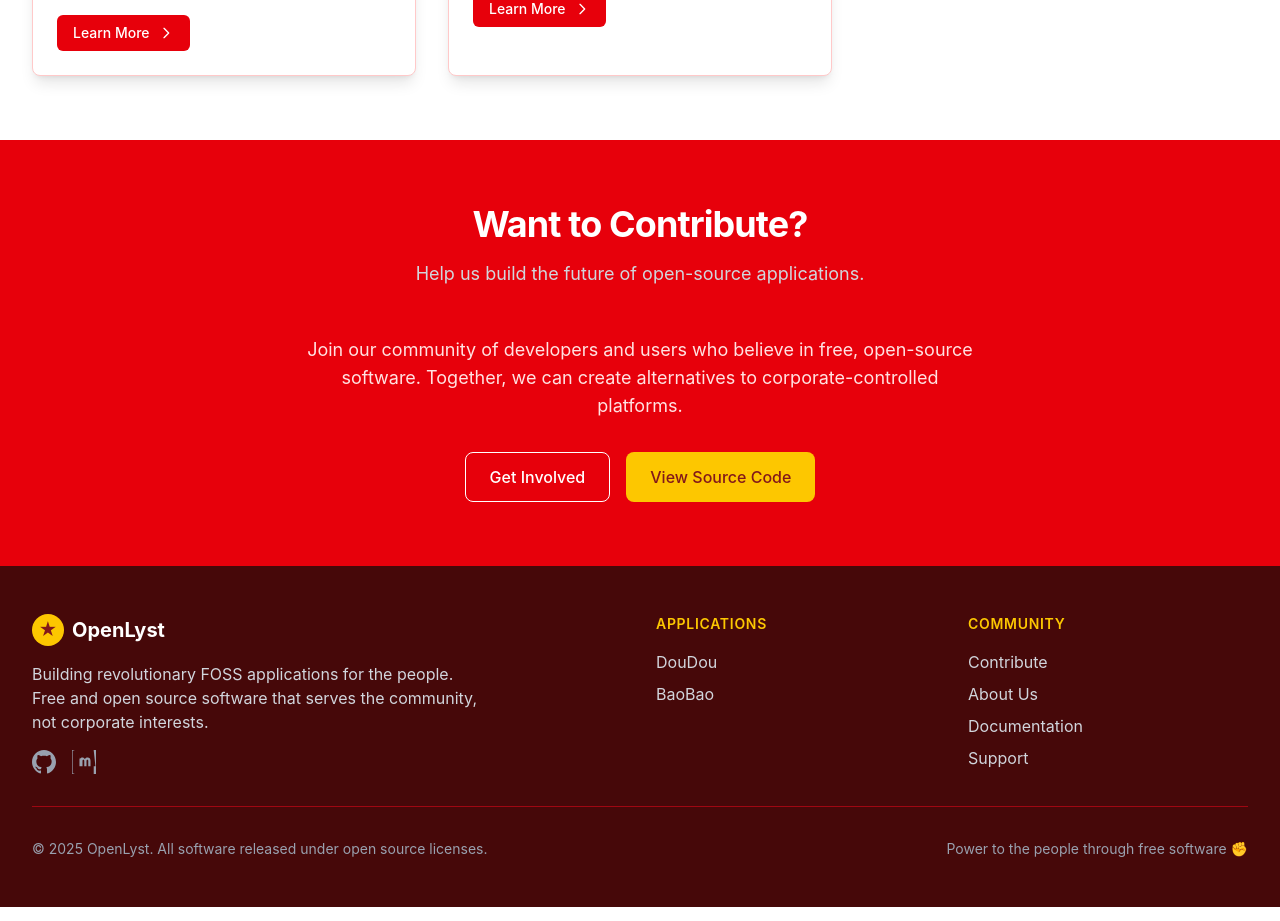
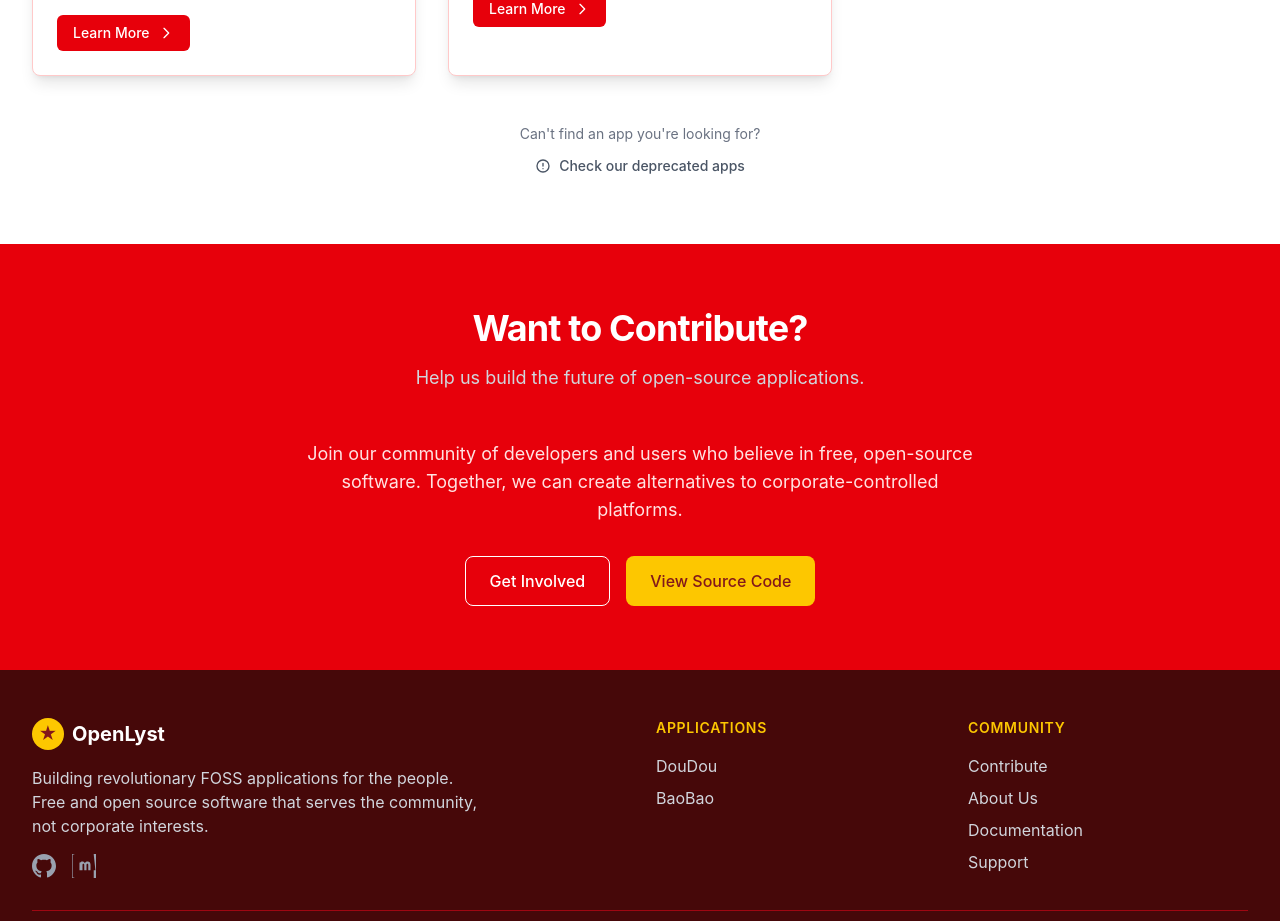
Before and after one commit to openlyst/openlyst, a SvelteKit app: page /apps in a window 1280 px wide. Shown: the part 1120-2041 px from the top of the page. Built offline with nearby package versions, Linux system fonts and the light colour scheme.

Commit message:
Add link to deprecated apps section for user guidance

```diff
--- a/src/routes/apps/+page.svelte
+++ b/src/routes/apps/+page.svelte
@@ -59,6 +59,20 @@
         </p>
       </div>
     {/if}
+
+    <!-- Link to deprecated apps -->
+    <div class="mt-12 text-center">
+      <p class="text-gray-500 text-sm mb-3">Can't find an app you're looking for?</p>
+      <a
+        href="/deprecated"
+        class="inline-flex items-center text-gray-600 hover:text-red-600 transition-colors text-sm font-medium"
+      >
+        <svg class="mr-2 w-4 h-4" fill="none" stroke="currentColor" viewBox="0 0 24 24">
+          <path stroke-linecap="round" stroke-linejoin="round" stroke-width="2" d="M12 8v4m0 4h.01M21 12a9 9 0 11-18 0 9 9 0 0118 0z" />
+        </svg>
+        Check our deprecated apps
+      </a>
+    </div>
   {/snippet}
 </Section>
 
```
